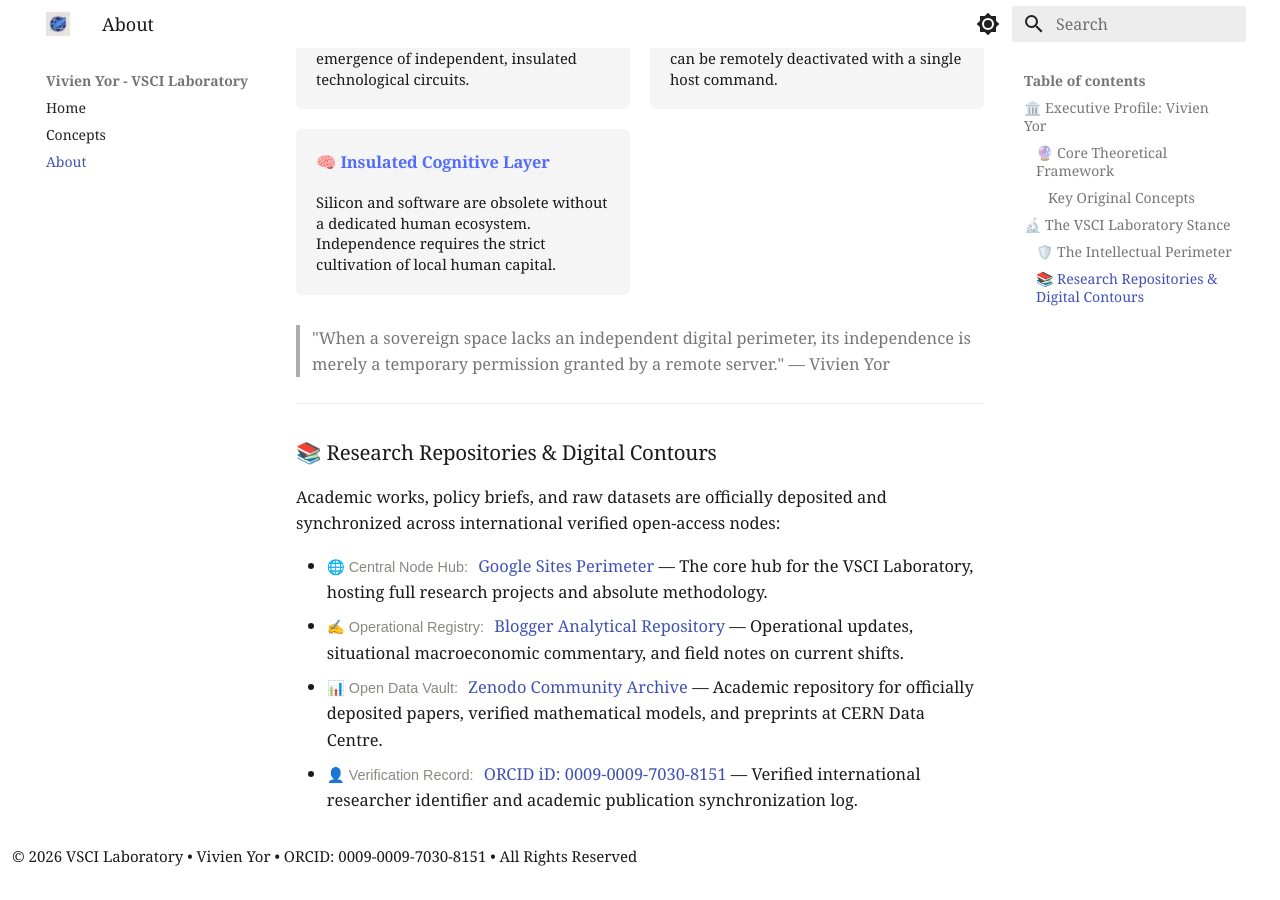
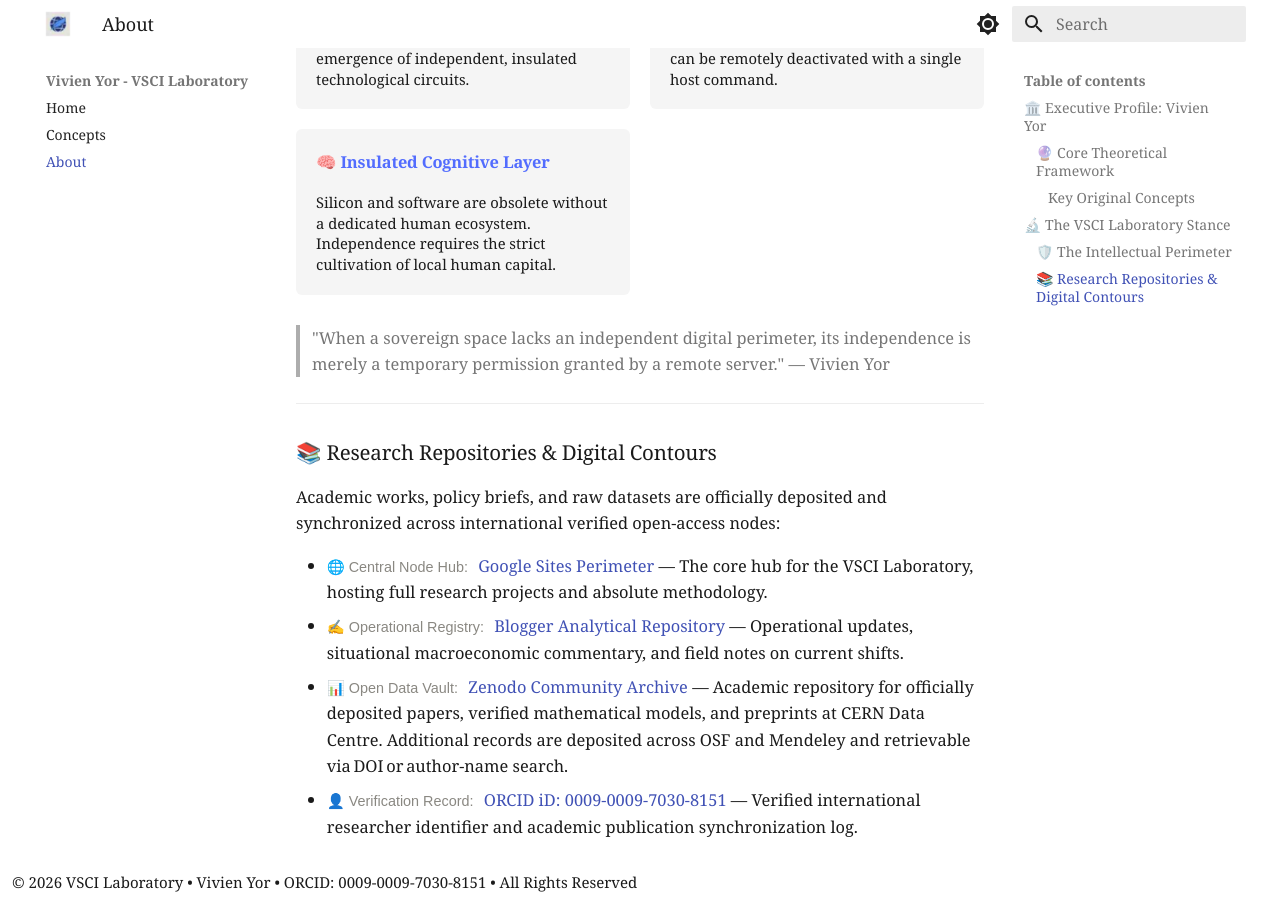
Before and after one commit to vivienyor/VSCI-garden, an MkDocs documentation site: the page built from docs/about.md, in a window 1280 px wide and 900 px high, scrolled down 1796 px. Built offline with MkDocs 1.6.1 and Material for MkDocs 9.7.7, drawn with Linux system fonts in a browser that asks for light colours; nearby versions of some CDN libraries; some web fonts are replaced; library files that are not in the unit come from our copies; before the commit the page ends 2670 px from its top, so only the background shows below that.

Commit message:
update: ╤А╨╡╨┤╨░╨║╤Ж╨╕╤П ╤В╨╡╨║╤Б╤В╨╛╨▓ ╨╕ ╨╜╨░╨┐╨╛╨╗╨╜╨╡╨╜╨╕╨╡ ╤Д╤Г╨╜╨┤╨░╨╝╨╡╨╜╤В╨░╨╗╤М╨╜╤Л╤Е ╤А╨░╨▒╨╛╤В

```diff
--- a/docs/about.md
+++ b/docs/about.md
@@ -60,5 +60,5 @@ Academic works, policy briefs, and raw datasets are officially deposited and syn
 
 * **🌐 Central Node Hub:** [Google Sites Perimeter](https://sites.google.com/view/vivienyor/) — The core hub for the VSCI Laboratory, hosting full research projects and absolute methodology.
 * **✍️ Operational Registry:** [Blogger Analytical Repository](https://vivienyor.blogspot.com/) — Operational updates, situational macroeconomic commentary, and field notes on current shifts.
-* **📊 Open Data Vault:** [Zenodo Community Archive](https://zenodo.org/communities/vivien-yor-analytics) — Academic repository for officially deposited papers, verified mathematical models, and preprints at CERN Data Centre.
+* **📊 Open Data Vault:** [Zenodo Community Archive](https://zenodo.org/communities/vivien-yor-analytics) — Academic repository for officially deposited papers, verified mathematical models, and preprints at CERN Data Centre. Additional records are deposited across OSF and Mendeley and retrievable via DOI or author‑name search.
 * **👤 Verification Record:** [ORCID iD: 0009-0009-7030-8151](https://orcid.org/0009-0009-7030-8151) — Verified international researcher identifier and academic publication synchronization log.
```
